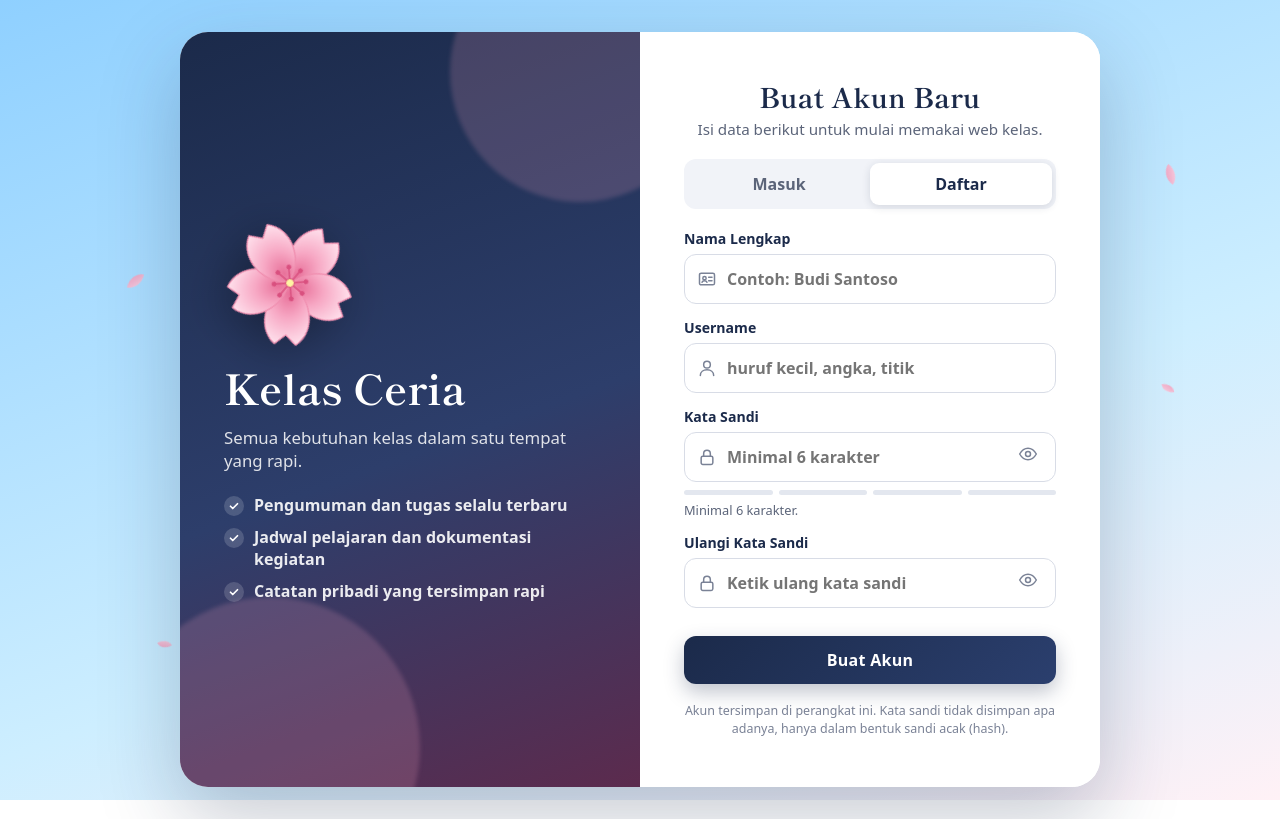
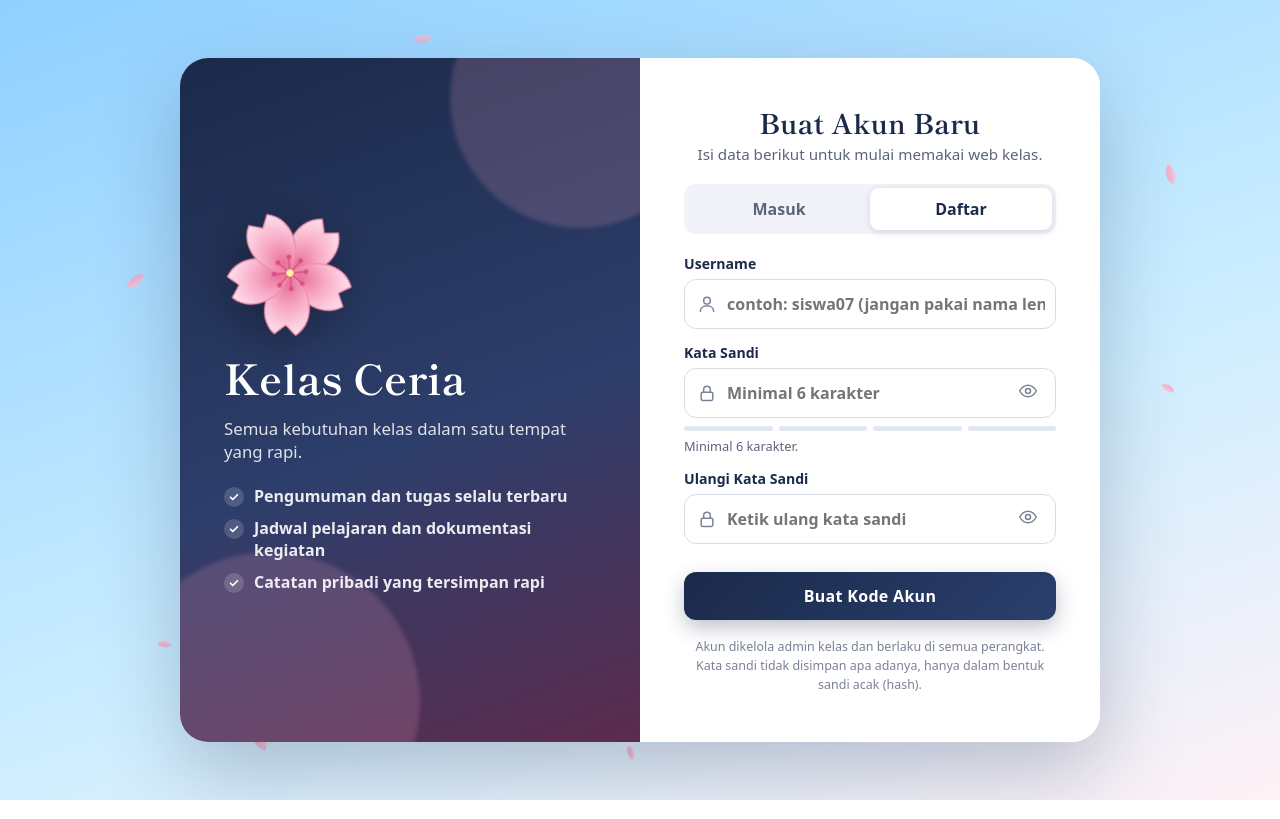
Before and after one commit to bgamesid01-stack/kelas, a plain HTML site: page index.html in a window 1280 px wide. Both pictures are taken after a click on the tab "Daftar". Drawn offline with Linux system fonts and the light colour scheme; a web font is replaced by a local one.

Commit message:
Add files via upload

```diff
--- a/index.html
+++ b/index.html
@@ -63,12 +63,8 @@
 
       <form id="formDaftar" class="auth-form hidden" novalidate>
         <div class="fld">
-          <label for="dNama">Nama Lengkap</label>
-          <div class="inp"><svg viewBox="0 0 24 24" aria-hidden="true"><rect x="3" y="5" width="18" height="14" rx="2"/><circle cx="9" cy="11" r="2"/><path d="M6 16c.5-1.5 1.8-2 3-2s2.5.5 3 2M14 10h4M14 14h4"/></svg><input id="dNama" type="text" autocomplete="name" maxlength="60" placeholder="Contoh: Budi Santoso"></div>
-        </div>
-        <div class="fld">
           <label for="dUser">Username</label>
-          <div class="inp"><svg viewBox="0 0 24 24" aria-hidden="true"><circle cx="12" cy="8" r="4"/><path d="M4 21c0-4.4 3.6-7 8-7s8 2.6 8 7"/></svg><input id="dUser" type="text" autocomplete="username" autocapitalize="none" spellcheck="false" maxlength="20" placeholder="huruf kecil, angka, titik"></div>
+          <div class="inp"><svg viewBox="0 0 24 24" aria-hidden="true"><circle cx="12" cy="8" r="4"/><path d="M4 21c0-4.4 3.6-7 8-7s8 2.6 8 7"/></svg><input id="dUser" type="text" autocomplete="username" autocapitalize="none" spellcheck="false" maxlength="20" placeholder="contoh: siswa07 (jangan pakai nama lengkap)"></div>
         </div>
         <div class="fld">
           <label for="dPass">Kata Sandi</label>
@@ -81,10 +77,20 @@
           <div class="inp"><svg viewBox="0 0 24 24" aria-hidden="true"><rect x="5" y="11" width="14" height="10" rx="2"/><path d="M8 11V8a4 4 0 0 1 8 0v3"/></svg><input id="dPass2" type="password" autocomplete="new-password" placeholder="Ketik ulang kata sandi"><button type="button" class="eye" data-for="dPass2" aria-label="Tampilkan kata sandi"><svg viewBox="0 0 24 24" aria-hidden="true"><path d="M2 12s4-7 10-7 10 7 10 7-4 7-10 7S2 12 2 12z"/><circle cx="12" cy="12" r="3"/><path class="slash" d="M4 4l16 16"/></svg></button></div>
         </div>
         <p class="auth-msg" id="msgDaftar" role="alert"></p>
-        <button type="submit" class="auth-btn" id="btnDaftar"><span class="lbl">Buat Akun</span><i class="spin" aria-hidden="true"></i><svg class="ok" viewBox="0 0 24 24" aria-hidden="true"><path d="M5 12.5l4.5 4.5L19 7.5"/></svg></button>
+        <button type="submit" class="auth-btn" id="btnDaftar"><span class="lbl">Buat Kode Akun</span><i class="spin" aria-hidden="true"></i><svg class="ok" viewBox="0 0 24 24" aria-hidden="true"><path d="M5 12.5l4.5 4.5L19 7.5"/></svg></button>
       </form>
 
-      <p class="auth-note">Akun tersimpan di perangkat ini. Kata sandi tidak disimpan apa adanya, hanya dalam bentuk sandi acak (hash).</p>
+      <div id="hasilDaftar" class="kode-hasil hidden">
+        <p>Salin kode di bawah ini, lalu kirim ke admin kelas. Akunmu aktif setelah admin memasukkannya ke daftar akun. Kode ini hanya berisi sandi acak, bukan kata sandimu.</p>
+        <textarea id="kodeBox" class="kode-box" readonly rows="4" aria-label="Kode akun"></textarea>
+        <div class="kode-aksi">
+          <button type="button" class="auth-btn" id="kodeSalin"><span class="lbl">Salin Kode</span></button>
+          <a class="auth-btn alt hidden" id="kodeWa" target="_blank" rel="noopener"><span class="lbl">Kirim via WhatsApp</span></a>
+          <button type="button" class="auth-btn alt" id="kodeLagi"><span class="lbl">Buat Kode Lain</span></button>
+        </div>
+      </div>
+
+      <p class="auth-note">Akun dikelola admin kelas dan berlaku di semua perangkat. Kata sandi tidak disimpan apa adanya, hanya dalam bentuk sandi acak (hash).</p>
     </section>
   </div>
 </main>
```
